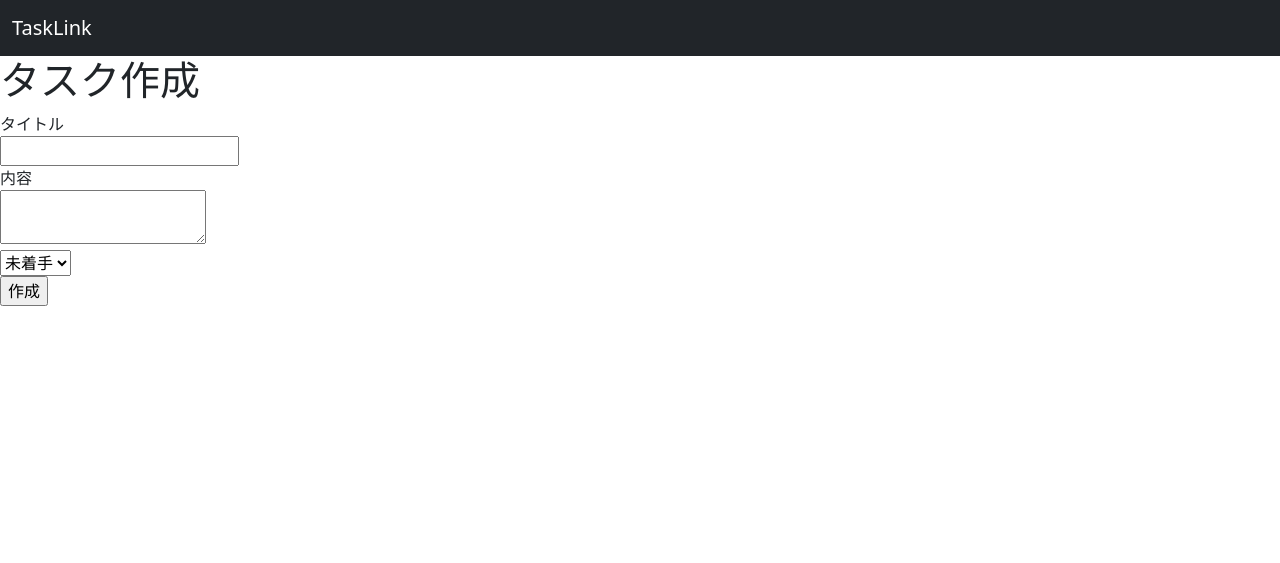
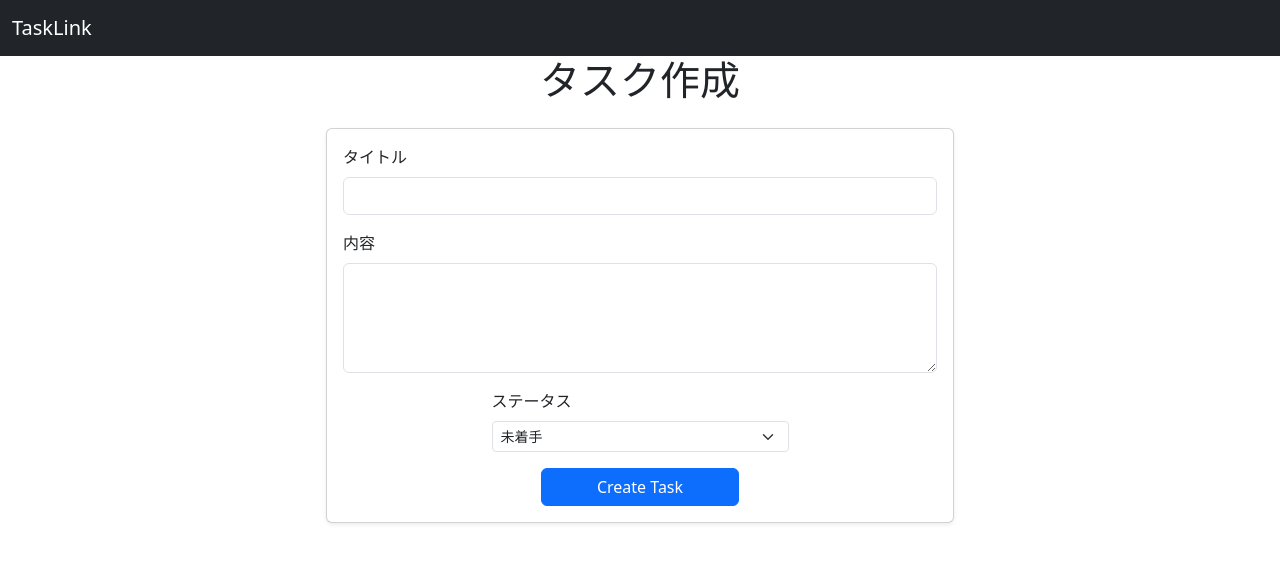
Before and after one commit to katsu-ya/tasklink, a Rails app: page /tasks/new in a window 1280 px wide. Shown: the top 563 px of the page. Run offline with Rails 7, Linux system fonts and the light colour scheme; the visitor is signed in with stand-in values (Sample User, id 1); some libraries are stand-ins or nearby versions.

Commit message:
feat: フォームの共通化（partial化）とUI統一

```diff
--- a/app/controllers/tasks_controller.rb
+++ b/app/controllers/tasks_controller.rb
@@ -8,7 +8,7 @@ class TasksController < ApplicationController
         @tasks = @tasks.where("title LIKE ?", "%#{params[:keyword]}%")
       end
 
-      @tasks = @tasks.order(created_at: :desc)
+      @tasks = @tasks.order(created_at: :desc).page(params[:page]).per(5)
     end
 
     def new
--- /dev/null
+++ b/app/views/kaminari/_first_page.html.erb
@@ -0,0 +1,3 @@
+<li class="page-item">
+  <%= link_to_unless current_page.first?, raw(t 'views.pagination.first'), url, remote: remote, class: 'page-link' %>
+</li>
--- /dev/null
+++ b/app/views/kaminari/_gap.html.erb
@@ -0,0 +1,3 @@
+<li class='page-item disabled'>
+  <%= link_to raw(t 'views.pagination.truncate'), '#', class: 'page-link' %>
+</li>
--- /dev/null
+++ b/app/views/kaminari/_last_page.html.erb
@@ -0,0 +1,3 @@
+<li class="page-item">
+  <%= link_to_unless current_page.last?, raw(t 'views.pagination.last'), url, remote: remote, class: 'page-link' %>
+</li>
--- /dev/null
+++ b/app/views/kaminari/_next_page.html.erb
@@ -0,0 +1,3 @@
+<li class="page-item">
+  <%= link_to_unless current_page.last?, raw(t 'views.pagination.next'), url, rel: 'next', remote: remote, class: 'page-link' %>
+</li>
--- /dev/null
+++ b/app/views/kaminari/_prev_page.html.erb
@@ -0,0 +1,3 @@
+<li class="page-item">
+  <%= link_to_unless current_page.first?, raw(t 'views.pagination.previous'), url, rel: 'prev', remote: remote, class: 'page-link' %>
+</li>
--- /dev/null
+++ b/app/views/tasks/_form.html.erb
@@ -0,0 +1,45 @@
+<div class="row justify-content-center">
+  <div class="col-md-6">
+    <div class="card shadow-sm">
+      <div class="card-body">
+
+        <% if @task.errors.any? %>
+          <div class="alert alert-danger">
+            <ul>
+              <% @task.errors.full_messages.each do |msg| %>
+                <li><%= msg %></li>
+              <% end %>
+            </ul>
+          </div>
+        <% end %>
+
+        <%= form_with model: @task, local: true do |f| %>
+
+          <div class="mb-3">
+            <%= f.label :title, "タイトル", class: "form-label" %>
+            <%= f.text_field :title, class: "form-control" %>
+          </div>
+
+          <div class="mb-3">
+            <%= f.label :description, "内容", class: "form-label" %>
+            <%= f.text_area :description, rows: 4, class: "form-control" %>
+          </div>
+
+          <div class="mb-3 col-md-6 mx-auto">
+            <%= f.label :status, "ステータス", class: "form-label" %>
+            <%= f.select :status,
+              [["未着手", "todo"], ["作業中", "doing"], ["完了", "done"]],
+              {},
+              class: "form-select form-select-sm" %>
+          </div>
+
+          <div class="d-grid col-md-4 mx-auto">
+            <%= f.submit class: "btn btn-primary" %>
+          </div>
+
+        <% end %>
+
+      </div>
+    </div>
+  </div>
+</div>
--- a/app/views/tasks/index.html.erb
+++ b/app/views/tasks/index.html.erb
@@ -58,3 +58,7 @@
     </div>
   <% end %>
 </div>
+
+<div class="d-flex justify-content-center mt-4">
+  <%= paginate @tasks %>
+</div>
--- a/app/views/tasks/new.html.erb
+++ b/app/views/tasks/new.html.erb
@@ -1,34 +1,13 @@
 <% if @task.errors.any? %>
-  <ul>
-    <% @task.errors.full_messages.each do |message| %>
-      <li><%= message %></li>
-    <% end %>
-  </ul>
+  <div class="alert alert-danger">
+    <ul>
+      <% @task.errors.full_messages.each do |msg| %>
+        <li><%= msg %></li>
+      <% end %>
+    </ul>
+  </div>
 <% end %>
 
-<h1>タスク作成</h1>
+<h1 class="mb-4 text-center">タスク作成</h1>
 
-<%= form_with model: @task, local: true do |f| %>
-
-  <div>
-    <%= f.label :title, "タイトル" %><br>
-    <%= f.text_field :title %>
-  </div>
-
-  <div>
-    <%= f.label :description, "内容" %><br>
-    <%= f.text_area :description %>
-  </div>
-
-  <div>
-    <%= f.select :status,
-      [["未着手", "todo"], ["作業中", "doing"], ["完了", "done"]],
-      class: "form-select"
-    %>
-  </div>
-
-  <div>
-    <%= f.submit "作成" %>
-  </div>
-
-<% end %>
+<%= render "form" %>
```
Also changed, not shown: app/views/kaminari/_page.html.erb (added, +9 -0 lines), app/views/kaminari/_paginator.html.erb (added, +17 -0 lines), app/views/tasks/edit.html.erb (+2 -25 lines), Gemfile, Gemfile.lock.
